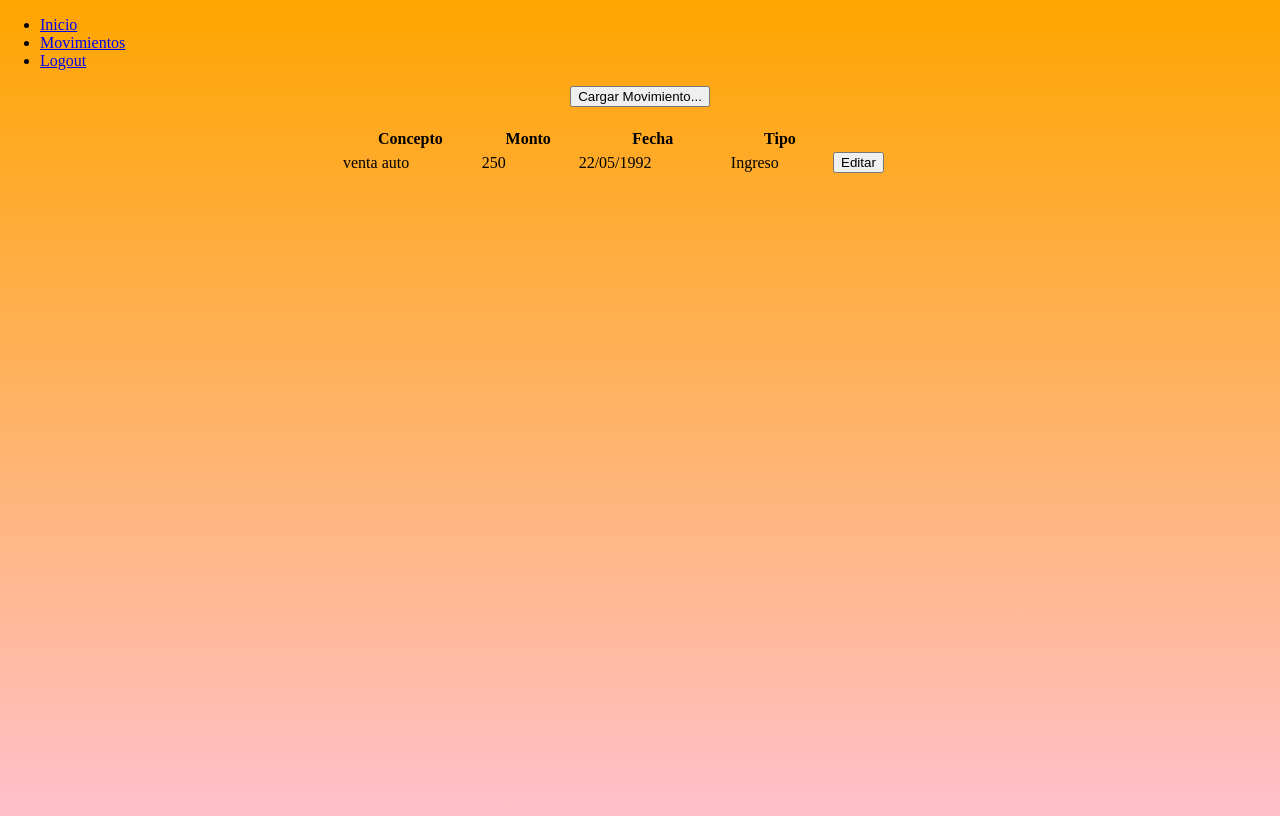
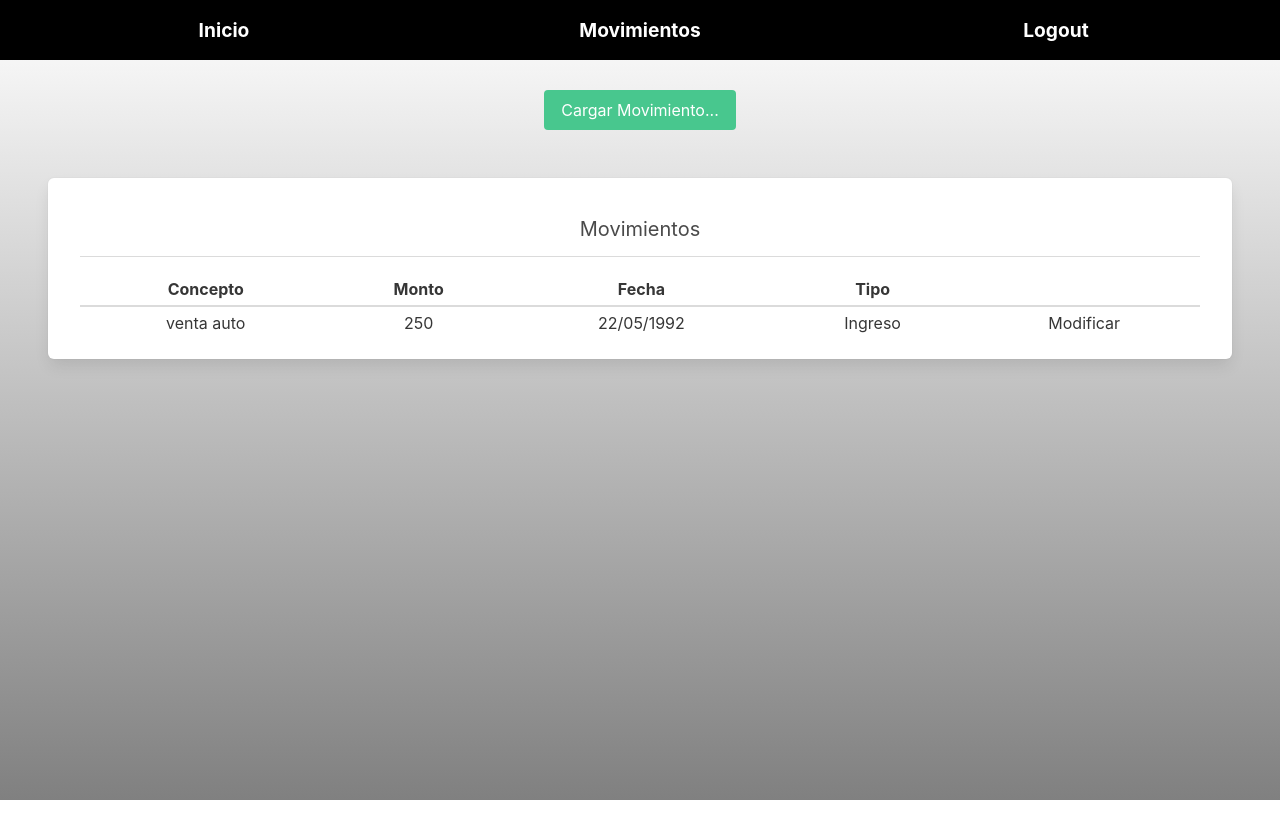
Before and after one commit to BrianX340/challenge001, a React (Create React App) app in the folder frontReact/: page /movimientos in a window 1280 px wide. Built offline with nearby package versions, Linux system fonts and the light colour scheme; sample sign-in values are in the browser's storage; the HTML template or start-up script is replaced by a standard one.

Commit message:
advanced x2

```diff
--- a/frontReact/src/App.css
+++ b/frontReact/src/App.css
@@ -1,6 +1,44 @@
+@import "https://cdn.jsdelivr.net/npm/bulma@0.9.3/css/bulma.min.css";
+
 body {
     margin: 0;
     padding: 0;
-    background: linear-gradient(orange, pink);
+    background: linear-gradient(white, gray);
     min-height: 100vh;
 }
+
+.navbar {
+    width: 100%;
+    height: 60px;
+    display: flex;
+    background-color: black;
+}
+
+.navbar > ul {
+    width: 100%;
+    height: 100%;
+    display: flex;
+    justify-content: space-evenly;
+    align-items: center;
+    list-style: none;
+    margin: 0;
+}
+
+.navbar > ul > li {
+    height: 100%;
+    width: 30%;
+    display: flex;
+    justify-content: center;
+    align-items: center;
+}
+
+.navbar > ul > li > a {
+    font-weight: bold;
+    text-decoration: none;
+    font-size: 1.2rem;
+    color: white;
+}
+
+.navbar > ul > li:hover {
+    background-color: gray;
+}
--- a/frontReact/src/assets/css/all.css
+++ b/frontReact/src/assets/css/all.css
@@ -26,14 +26,7 @@
 .chargeButtonContainer {
     display: flex;
     justify-content: center;
-}
-
-.transacciones-moves {
-    display: flex;
-    flex-direction: column;
-    width: 600px;
-    margin: auto;
-    margin-top: 20px;
+    margin-top: 30px;
 }
 
 .chargeActive {
@@ -68,6 +61,11 @@
     display: flex;
     flex-direction: column;
 }
+
+.auto-margin {
+    margin:auto;
+}
+
 
 
 /* ANIMATION */
--- a/frontReact/src/services/AuthService.js
+++ b/frontReact/src/services/AuthService.js
@@ -14,7 +14,7 @@ class AuthService {
       .then((res) => {
           const { status } = res.data;
           if(status === 'ok'){
-            localStorage.setItem("user", JSON.stringify(res.data));
+            localStorage.setItem("user", JSON.stringify(res.data.user));
             return true
           }
           return false
--- a/frontReact/src/services/UserCrudService.js
+++ b/frontReact/src/services/UserCrudService.js
@@ -1,7 +1,7 @@
 import axios from "axios";
 const API_URL = "http://localhost:3001/";
 class UserCrudService {
-  createOperation(concept, amount, date, type) {
+  createOperation(concept, amount, type) {
     return axios({
       method: 'post',
       url: `http://localhost:3001/user/createOperation`,
@@ -9,7 +9,6 @@ class UserCrudService {
       data: {
           concept,
           amount,
-          date,
           type,
           token: JSON.parse(localStorage.getItem('user')).token
       }
@@ -17,7 +16,6 @@ class UserCrudService {
       .then((res) => {
           const { status, user } = res.data;
           if(status === 'ok'){
-            console.log(res.data)
             localStorage.setItem("user", JSON.stringify(user));
             return true
           }
--- a/frontReact/src/views/HomeView.js
+++ b/frontReact/src/views/HomeView.js
@@ -11,7 +11,9 @@ export default class HomeView extends Component {
       this.state = {
         redirect: null,
         userReady: false,
-        currentUser: { username: "" }
+        currentUser: { username: "" },
+        totalDeposit: 0,
+        totalRetired: 0
       };
     }
 
@@ -20,6 +22,17 @@ export default class HomeView extends Component {
 
         if (!currentUser) this.setState({ redirect: "/login" });
         this.setState({ currentUser: currentUser, userReady: true })
+
+        var totalDeposit = 0;
+        var totalRetired = 0;
+        currentUser['movements'].forEach(operation => {
+            if(operation.type==='deposit'){
+                totalDeposit += operation.amount
+            } else if ( operation.type === 'retirement') {
+                totalRetired += operation.amount;
+            }
+        })
+        this.setState({ totalDeposit, totalRetired })
     }
 
     render() {
@@ -33,24 +46,43 @@ export default class HomeView extends Component {
             <>
                 <Navbar />
             {(this.state.userReady) ?
+                <main className="section">
+
+                <div className="container is-fluid box" id="tableTransactions">
+
+                    <div id="tabs-with-content">
+
+                        <div className="tabs is-centered my-4">
+                            <ul>
+                                <li className="is-size-5 mb-3"><a>Balance</a></li>
+                            </ul>
+                        </div>
+
+                        <table className="table is-striped is-narrow is-hoverable auto-margin">
+                                <thead>
+                                    <tr>
+                                        <th>INGRESOS</th>
+                                        <th>RETIROS</th>
+                                        <th>DISPONIBLE</th>
+                                    </tr>
+                                </thead>
+                                <tbody>
+                                    <tr>
+                                        <td>
+                                            {this.state.totalDeposit}
+                                        </td>
+                                        <td>
+                                            {this.state.totalRetired}
+                                        </td>
+                                        <td>{this.state.totalDeposit - this.state.totalRetired}</td>
+                                    </tr>
+                                </tbody>
+                            </table>
+
                         <div>
-                    {JSON.stringify(currentUser)}
-                <section className='balance'>
-                    <h1>Balance</h1>
-                    <div>
-                        <div>
-                            <h2>Ingresos</h2>
-                            <span>$232.50</span>
-                        </div>
-                        <div>
-                            <h2>Retiros</h2>
-                            <span>$232.50</span>
-                        </div>
-                    </div>
-                </section>
 
-                <section className='transacciones-home'>
-                    <table>
+                            <section className="tab-content table-container has-text-centered">
+                                <table className="table is-striped is-narrow is-hoverable is-fullwidth">
                                     <thead>
                                         <tr>
                                             <th>Concepto</th>
@@ -60,17 +92,26 @@ export default class HomeView extends Component {
                                         </tr>
                                     </thead>
                                     <tbody>
-                            <tr>
-                                <td>venta auto</td>
-                                <td>250</td>
-                                <td>22/05/1992</td>
-                                <td>Ingreso</td>
+                                        {
+                                            currentUser['movements'].map(operation=>{
+                                                return  <tr>
+                                                            <td>{operation.concept}</td>
+                                                            <td>{operation.amount}</td>
+                                                            <td>{operation.createdAt}</td>
+                                                            <td>{operation.type === 'deposit' ? 'INGRESO' : 'RETIRO'}</td>
+                                                            <td>Modificar</td>
                                                         </tr>
+                                            })
+                                        }
                                     </tbody>
                                 </table>
                             </section>
 
                         </div>
+                    </div>
+                </div>
+
+            </main>
             : null}
 
         </>
--- a/frontReact/src/views/MovimientosView.js
+++ b/frontReact/src/views/MovimientosView.js
@@ -12,10 +12,8 @@ export default class MovimientosView extends Component {
     constructor(props) {
         super(props);
         this.togglePopup = this.togglePopup.bind(this);
-        this.toogleHidePopUp = this.toogleHidePopUp.bind(this);
         this.onChangeConcept = this.onChangeConcept.bind(this);
         this.onChangeAmount = this.onChangeAmount.bind(this);
-        this.onChangeDate = this.onChangeDate.bind(this);
         this.onChangeType = this.onChangeType.bind(this);
         this.chargeOperation = this.chargeOperation.bind(this);
 
@@ -27,24 +25,16 @@ export default class MovimientosView extends Component {
             currentUser: { username: "" },
             concept: "",
             amount: "",
-            date: "",
-            type: ""
+            type: "deposit"
           };
     }
 
-    togglePopup = () => {
+    togglePopup(e) {
+        e.preventDefault()
         this.setState({
             showChargePopup: !this.state.showChargePopup
         });
     };
-
-    toogleShowPopUp(){
-        this.setState({showChargePopup:true})
-    }
-
-    toogleHidePopUp(){
-        this.setState({showChargePopup:false})
-    }
 
     onChangeConcept(e) {
         e.preventDefault()
@@ -54,18 +44,14 @@ export default class MovimientosView extends Component {
     }
 
     onChangeAmount(e) {
+        e.preventDefault()
         this.setState({
             amount: e.target.value
         });
     }
 
-    onChangeDate(e) {
-        this.setState({
-            date: e.target.value
-        });
-    }
-
     onChangeType(e) {
+        e.preventDefault()
         this.setState({
             type: e.target.value
         });
@@ -73,12 +59,11 @@ export default class MovimientosView extends Component {
 
     chargeOperation(e) {
         e.preventDefault();
-        UserCrudService.createOperation(this.state.concept, this.state.amount, this.state.date, this.state.type)
+        UserCrudService.createOperation(this.state.concept, this.state.amount, this.state.type)
             .then((created) => {
                 if (!created) {
                     return
                 }
-                this.props.history.push("/");
                 window.location.reload();
             });
     }
@@ -103,11 +88,25 @@ export default class MovimientosView extends Component {
             {(this.state.userReady) ?
                 <>
                 <section className='chargeButtonContainer'>
-                    <button onClick={this.togglePopup}>Cargar Movimiento...</button>
+                    <button className="button is-success" onClick={this.togglePopup}>Cargar Movimiento...</button>
                 </section>
 
-                <section className='transacciones-moves'>
-                    <table>
+                <main className="section">
+
+                    <div className="container is-fluid box" id="tableTransactions">
+
+                        <div id="tabs-with-content">
+
+                            <div className="tabs is-centered my-4">
+                                <ul>
+                                    <li className="is-size-5 mb-3">Movimientos</li>
+                                </ul>
+                            </div>
+
+                            <div>
+
+                                <section className="tab-content table-container has-text-centered">
+                                    <table className="table is-striped is-narrow is-hoverable is-fullwidth">
                                         <thead>
                                             <tr>
                                                 <th>Concepto</th>
@@ -123,48 +122,88 @@ export default class MovimientosView extends Component {
                                                 <td>250</td>
                                                 <td>22/05/1992</td>
                                                 <td>Ingreso</td>
-                                <td><button>Editar</button></td>
+                                                <td>Modificar</td>
                                             </tr>
                                         </tbody>
                                     </table>
                                 </section>
 
-                <section id='popupCharge' className={this.state.showChargePopup ? 'chargeActive popup-in' : 'chargeInactive popup-out' }>
-                    <span className='closePopupButton' onClick={this.togglePopup} href="">CERRAR</span>
-                    <div className='inputsContainerPopup'>
+                            </div>
+                        </div>
+                    </div>
 
-                    <div>
-                        <label htmlFor="">Concepto</label>
+                </main>
+
+                <form className={this.state.showChargePopup ? 'chargeActive popup-in' : 'chargeInactive popup-out' }>
+                    <div></div>
+                    <div className="modal-card">
+                        <header className="modal-card-head">
+                            <p className="modal-card-title has-text-centered">Cargar movimiento</p>
+                            <span onClick={this.togglePopup} className="delete" aria-label="close"></span>
+                        </header>
+
+                        <section className="modal-card-body" id="sellDetailTemplateContainer">
+
+                            <div className="field is-horizontal">
+                                <div className="field-label is-small">
+                                    <label className="label">Concepto:</label>
+                                </div>
+                                <div className="field-body">
+                                    <div className="field">
+                                        <div className="control">
                                             <input
+                                                className="input is-small"
                                                 onChange={this.onChangeConcept}
                                                 type="text"
                                             />
                                         </div>
-                    <div>
-                        <label htmlFor="">Monto</label>
+                                    </div>
+                                </div>
+                            </div>
+
+                            <div className="field is-horizontal">
+                                <div className="field-label is-small">
+                                    <label className="label">Monto:</label>
+                                </div>
+                                <div className="field-body">
+                                    <div className="field">
+                                        <div className="control">
                                             <input
+                                                className="input is-small"
                                                 onChange={this.onChangeAmount}
                                                 type="text"
                                             />
                                         </div>
-                    <div>
-                        <label htmlFor="">Fecha</label>
-                        <input
-                            onChange={this.onChangeDate}
-                            type="text"
-                            />
                                     </div>
-                    <div>
-                        <label htmlFor="">Tipo</label>
-                        <input
-                            onChange={this.onChangeType}
-                            type="text"
-                            />
+                                </div>
                             </div>
 
+                            <div className="field is-horizontal">
+                                <div className="field-label is-small">
+                                    <label className="label">Tipo:</label>
                                 </div>
-                    <button onClick={this.chargeOperation} >cargar</button>
+                                <div className="field-body">
+                                    <div className="field">
+                                        <div className="control">
+                                            <select value={this.state.type} onChange={this.onChangeType}>
+											    <option value="deposit">INGRESO</option>
+                                                <option value="retirement">RETIRO</option>
+                                            </select>
+                                        </div>
+                                    </div>
+                                </div>
+                            </div>
+
                         </section>
+
+
+                        <footer className="modal-card-foot">
+                            <span className="button" onClick={this.chargeOperation}>Cargar operacion</span>
+                            <span className="button" onClick={this.togglePopup}>Volver</span>
+                        </footer>
+                    </div>
+                </form>
+
             </>
             : null}
 
```
Also changed, not shown: frontReact/src/views/LoginView.js (+32 -26 lines), 1 other file (tests, documents, lock files or other folders). Lines whose indentation alone changed are shown as unchanged.
